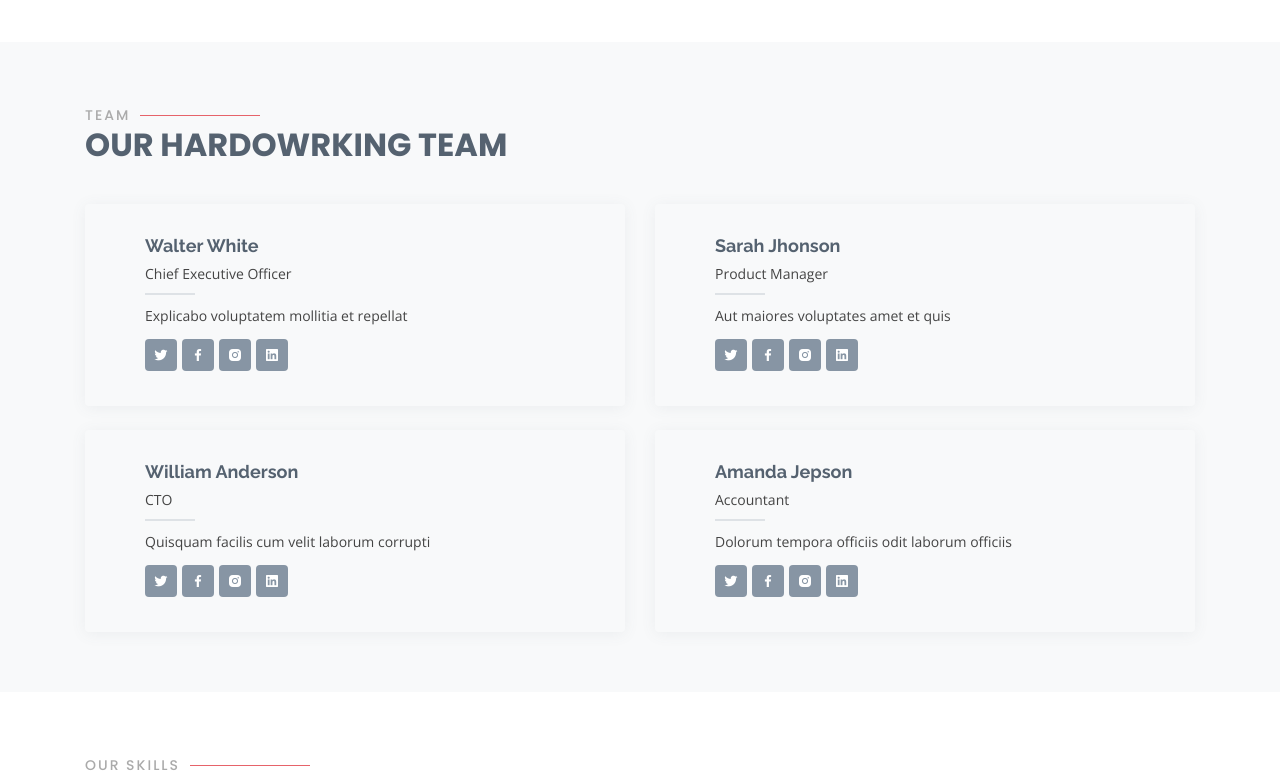
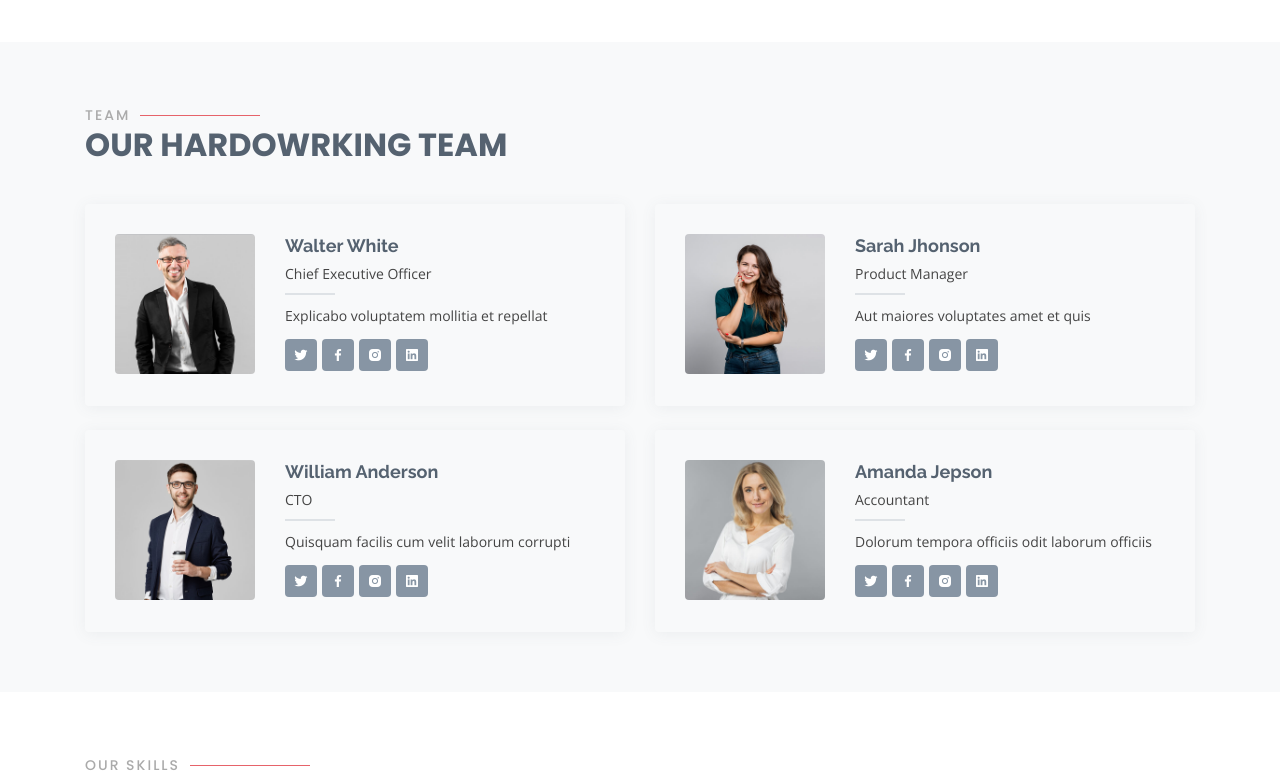
Before and after one commit to cuong7NH/CuongF-sailor, a website: page html/about.html in a window 1280 px wide. Shown: the part 526-1299 px from the top of the page. Drawn offline with nearby package versions, Linux system fonts and the light colour scheme; the site is published under a folder, as on GitHub Pages, so addresses that start at the root find nothing.

Commit message:
Update about.html
sửa đường dẫn img

```diff
--- a/html/about.html
+++ b/html/about.html
@@ -154,7 +154,7 @@
             <div class="team-items">
                 <div class="team-item">
                     <div class="team-item__img">
-                        <img src="/img/team/team-1.jpg" alt="">
+                        <img src="../img/team/team-1.jpg" alt="">
                     </div>
                     <div class="team-item__info">
                         <h2>Walter White</h2>
@@ -187,7 +187,7 @@
                 </div>
                 <div class="team-item">
                     <div class="team-item__img">
-                        <img src="/img/team/team-2.jpg" alt="">
+                        <img src="../img/team/team-2.jpg" alt="">
                     </div>
                     <div class="team-item__info">
                         <h2>Sarah Jhonson</h2>
@@ -220,7 +220,7 @@
                 </div>
                 <div class="team-item">
                     <div class="team-item__img">
-                        <img src="/img/team/team-3.jpg" alt="">
+                        <img src="../img/team/team-3.jpg" alt="">
                     </div>
                     <div class="team-item__info">
                         <h2>William Anderson</h2>
@@ -253,7 +253,7 @@
                 </div>
                 <div class="team-item">
                     <div class="team-item__img">
-                        <img src="/img/team/team-4.jpg" alt="">
+                        <img src="../img/team/team-4.jpg" alt="">
                     </div>
                     <div class="team-item__info">
                         <h2>Amanda Jepson</h2>
@@ -350,7 +350,7 @@
                                 <span class="skill-level"></span>
                             </p>
                             <div class="skill-item__bar">
-                                <div class="skill-item__bar--black "></div>
+                                <div class="skill-item__bar--black"></div>
                             </div>
                         </div>
                         <div class="skill-item">
```
